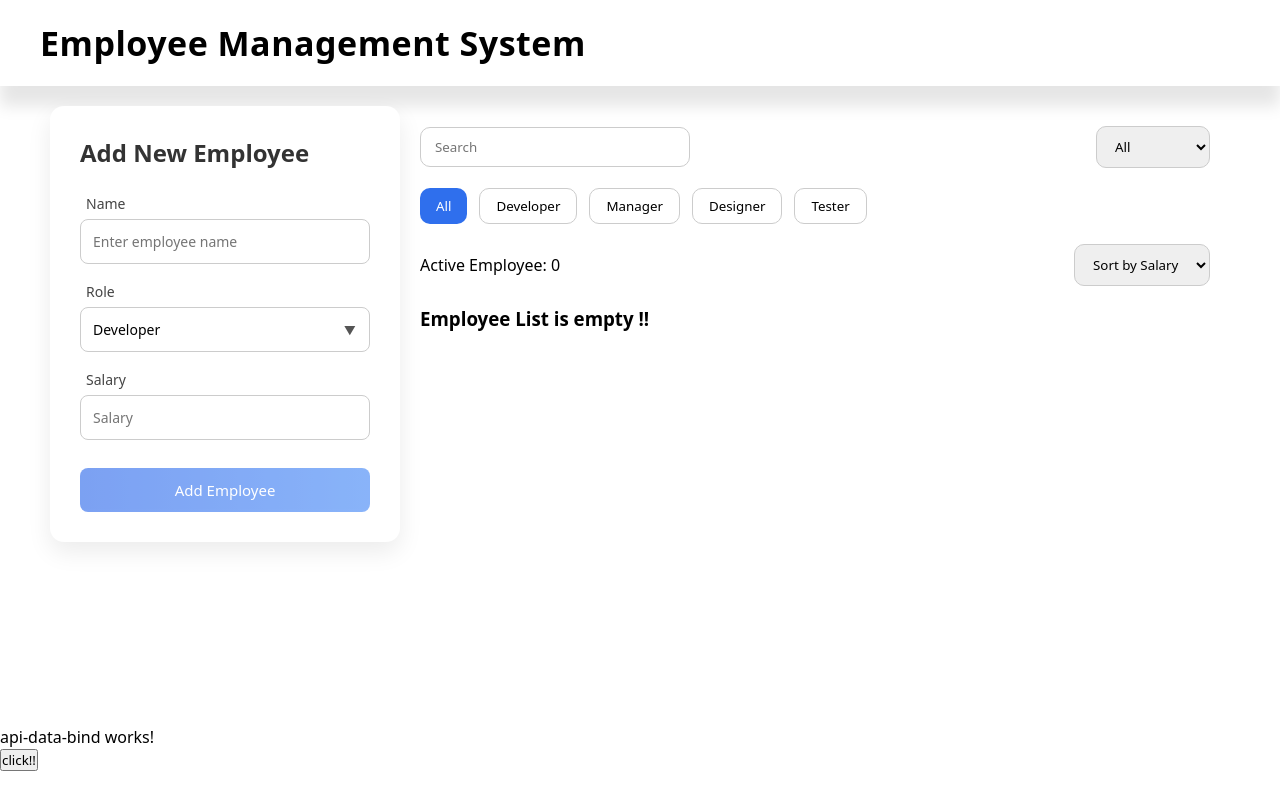
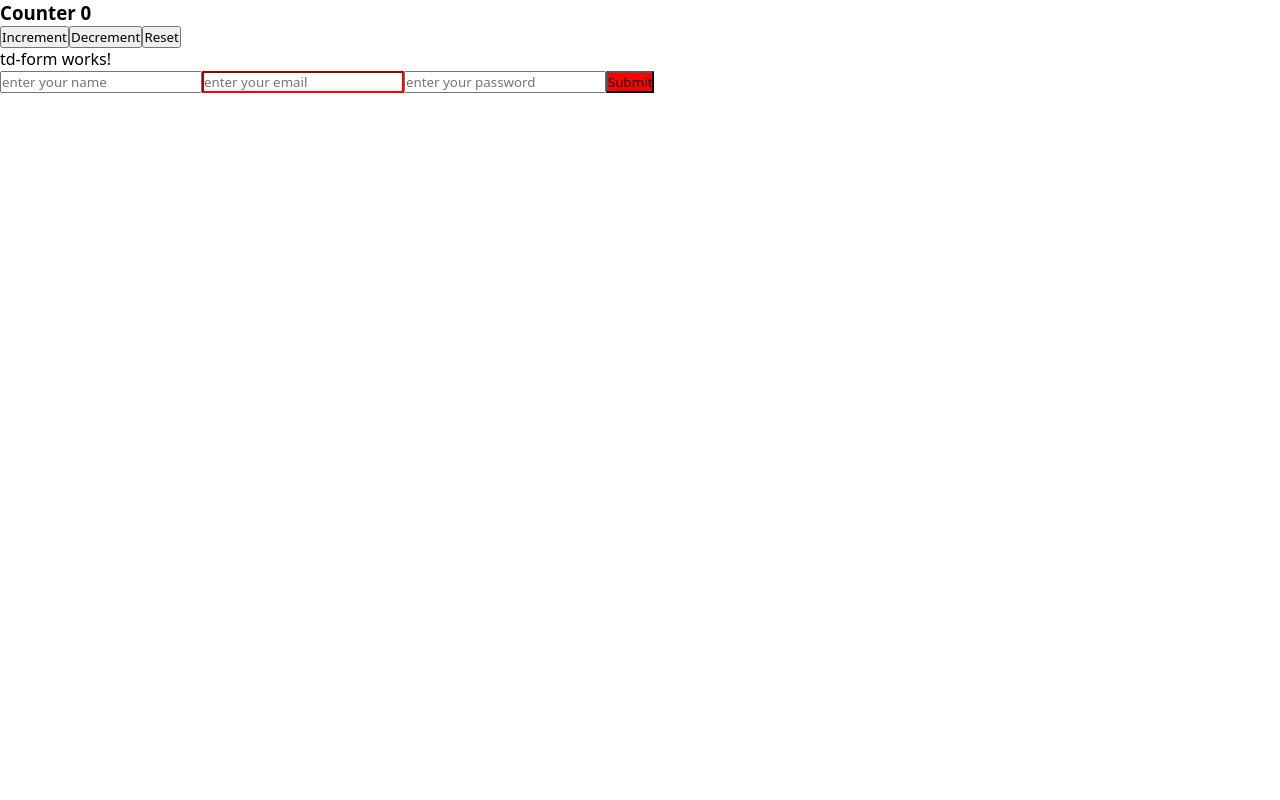
Before and after one commit to Aankushpal/angular1, an Angular app: page / in a window 1280 px wide. Built offline with nearby package versions, Linux system fonts and the light colour scheme.

Commit message:
learn template-driven-form

```diff
--- a/src/app/API-Call/api-data-bind/api-data-bind.ts
+++ b/src/app/API-Call/api-data-bind/api-data-bind.ts
@@ -1,4 +1,4 @@
-import { Component } from '@angular/core';
+import { Component, Input, OnChanges, SimpleChanges } from '@angular/core';
 import { UserService } from '../services/user-service';
 
 @Component({
@@ -7,16 +7,34 @@ import { UserService } from '../services/user-service';
   templateUrl: './api-data-bind.html',
   styleUrl: './api-data-bind.css',
 })
-export class ApiDataBind {
+export class ApiDataBind implements OnChanges {
+  @Input() count!: number;
+  @Input() count2!: number;
+  @Input() count3!: number;
 
-   users: any[] = [];
+  users: any[] = [];
 
-  constructor(private empsData : UserService){}
+  constructor(private empsData: UserService) {}
 
-  loadUsers(){
-    this.empsData.getUsers().subscribe((data)=>{
-      console.log(data)
-    })
+  ngOnChanges(changes: SimpleChanges): void {
+    console.log(changes);
+    for (const key in changes) {
+      if (key == 'count3') {
+        console.log(`previousValue of ${key} =>  ${changes[key].previousValue}`);
+        console.log(`currentValue of ${key} =>  ${changes[key].currentValue}`);
+        console.log(`firstChange of ${key} => ${changes[key].firstChange}`);
+        console.log('\n');
+      }
+    }
+    // ? when you want to select any input manually
+    // console.log("previousValue => "+ changes[key].previousValue);
+    // console.log("currentValue => " +changes['count'].currentValue);
+    // console.log("firstChange => " +changes['count'].firstChange);
   }
 
+  loadUsers() {
+    this.empsData.getUsers().subscribe((data) => {
+      console.log(data);
+    });
+  }
 }
--- a/src/app/API-Call/services/user-service.ts
+++ b/src/app/API-Call/services/user-service.ts
@@ -1,16 +1,22 @@
 import { Injectable } from '@angular/core';
-import { HttpClient } from '@angular/common/http';
-
+import { HttpClient } from '@angular/common/http';  //* Angulars's built-in tool for making API calls
+//* here HttpClient has only the reference of the class. and as we know by only referencce we can't access the method/properties of the class, we need it's instance
 
 @Injectable({
   providedIn: 'root',
 })
 export class UserService {
- private apiUrl = "https://jsonplaceholder.typicode.com/users"
+  private apiUrl = 'https://jsonplaceholder.typicode.com/users';
 
-  constructor(private http: HttpClient) {}
+  constructor(private http: HttpClient) {} //? this is the shorthand of the constructor in TS
+  // * how internally it look like this one line
+  // private http: HttpClient;  //* this is how firstly constructor create one vairable which one you passed very first http.
 
-  getUsers(){
+  // constructor(http: HttpClient) { //* then angular create an instance of the HttpClient.
+  //   this.http = http;  //* and then assing it to the http variable, now this variable have the instance of the HttpClient, so now this http can access all the methods and properties which are present inside the HttpClient
+  // }
+
+  getUsers() {
     return this.http.get(this.apiUrl);
   }
 }
--- a/src/app/app.html
+++ b/src/app/app.html
@@ -1,6 +1,9 @@
-<!-- <app-login></app-login>
-<app-counter></app-counter> -->
+<!-- <app-login></app-login> -->
+<app-counter></app-counter>
 
-<app-navbar></app-navbar>
-<app-create-emp></app-create-emp>
-<app-api-data-bind></app-api-data-bind>
+<!-- <app-navbar></app-navbar> -->
+<!-- <app-create-emp></app-create-emp> -->
+<!-- <button (click)="counter()">counter value</button> -->
+<!-- <app-api-data-bind [count]="countVal" [count2]="countVal2" [count3]="countVal3"></app-api-data-bind> -->
+
+<app-td-form></app-td-form>
--- a/src/app/app.ts
+++ b/src/app/app.ts
@@ -5,14 +5,24 @@ import { Counter } from './counter/counter';
 import { CreateEmp } from "./EMS/create-emp/create-emp";
 import { Navbar } from "./custom/navbar/navbar";
 import { ApiDataBind } from "./API-Call/api-data-bind/api-data-bind";
+import { TdForm } from "./td-form/td-form";
 // import { HttpClient } from '@angular/common/http';
 
 @Component({
   selector: 'app-root',
-  imports: [LoginComponent, Counter, CreateEmp, Navbar, ApiDataBind],
+  imports: [LoginComponent, Counter, CreateEmp, Navbar, ApiDataBind, TdForm],
   templateUrl: './app.html',
   styleUrl: './app.css'
 })
 export class App {
   protected readonly title = signal('Ankush');
+  countVal =1;
+  countVal2 =11;
+  countVal3 =21;
+
+  counter(){
+    this.countVal = this.countVal + 1;
+    this.countVal2 = this.countVal2 + 1;
+    this.countVal3 = this.countVal3 + 1;
+  }
 }
--- a/src/app/custom/custom.ts
+++ b/src/app/custom/custom.ts
@@ -2,7 +2,7 @@ import { CommonModule } from "@angular/common";
 import { Component, EventEmitter, Input, Output } from "@angular/core";
 
 @Component({
-    selector: "app-custom", //! Here we can also give the normal name like custom without aap, but we write it to maintain the consistancy of the project and understandble, even if we make something like div basically same name as html tags, still this component will be work, it will override the html tags with component names
+    selector: "app-custom", //! Here we can also give the normal name like custom without aap, but we write it to maintain the consistancy of the project and understandble, even if we can make something like div basically same name as html tags, still this component will be work, it will just override the html tags with component names
     templateUrl : "./custom.html",
     imports: [CommonModule],
     styleUrl: "./custom.css",
--- /dev/null
+++ b/src/app/td-form/td-form.html
@@ -0,0 +1,13 @@
+<p>td-form works!</p>
+
+<form #myForm="ngForm" (ngSubmit)="onSubmit(myForm)">
+  <input type="text" required name="ename" ngModel placeholder="enter your name" />
+  <input type="email"
+   name="email"
+   #email="ngModel"
+    ngModel
+    [ngStyle]="{'border-color' : email.untouched ? 'red' : ''}"
+    placeholder="enter your email" />
+  <input type="password" minlength="8" name="password" ngModel placeholder="enter your password" />
+  <button [ngStyle]="{ 'background-color': myForm.invalid ? 'red' : '' }">Submit</button>
+</form>
--- /dev/null
+++ b/src/app/td-form/td-form.ts
@@ -0,0 +1,16 @@
+import { NgStyle } from '@angular/common';
+import { Component } from '@angular/core';
+import { FormsModule } from '@angular/forms';
+
+@Component({
+  selector: 'app-td-form',
+  imports: [FormsModule, NgStyle],
+  templateUrl: './td-form.html',
+  styleUrl: './td-form.css',
+})
+export class TdForm {
+    onSubmit(formVal : any){
+      console.log(formVal)
+      console.log(formVal.value)
+    }
+}
```
Also changed, not shown: src/app/td-form/td-form.css (added), 1 other file (tests, documents, lock files or other folders).
